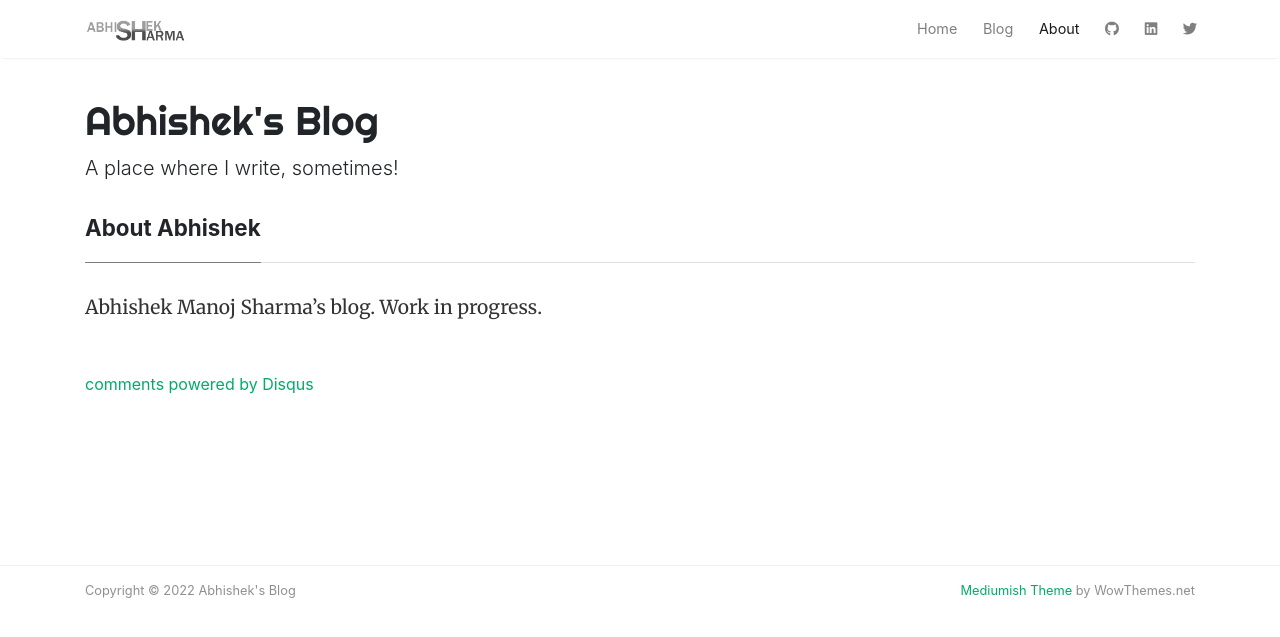
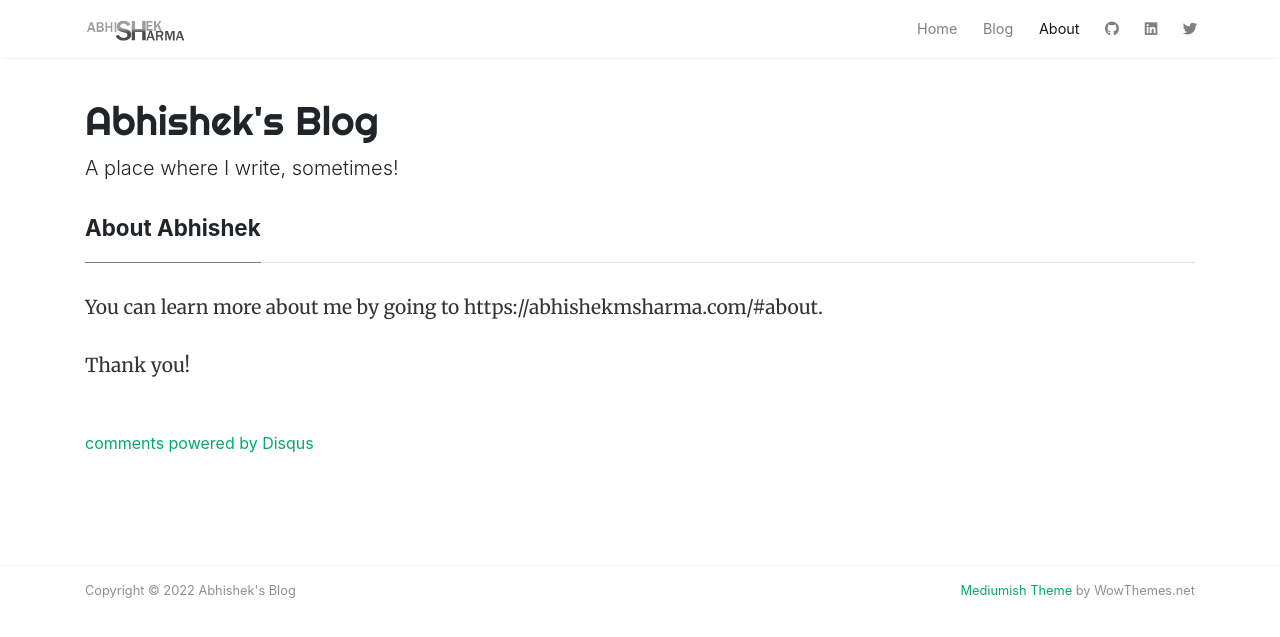
Before and after one commit to abhishekmsharma/blog, a Jekyll site: the page built from about.md, in a window 1280 px wide. Shown: the top 637 px of the page. Built offline with Jekyll 4.4.1, drawn with Linux system fonts in a browser that asks for light colours; nearby versions of some CDN libraries; comment, search, counter and statistics services are not loaded.

Commit message:
Update about.md

```diff
--- a/about.md
+++ b/about.md
@@ -4,4 +4,6 @@ title: About Abhishek
 comments: true
 ---
 
-Abhishek Manoj Sharma's blog. Work in progress.
+You can learn more about me by going to https://abhishekmsharma.com/#about.
+
+Thank you!
```
